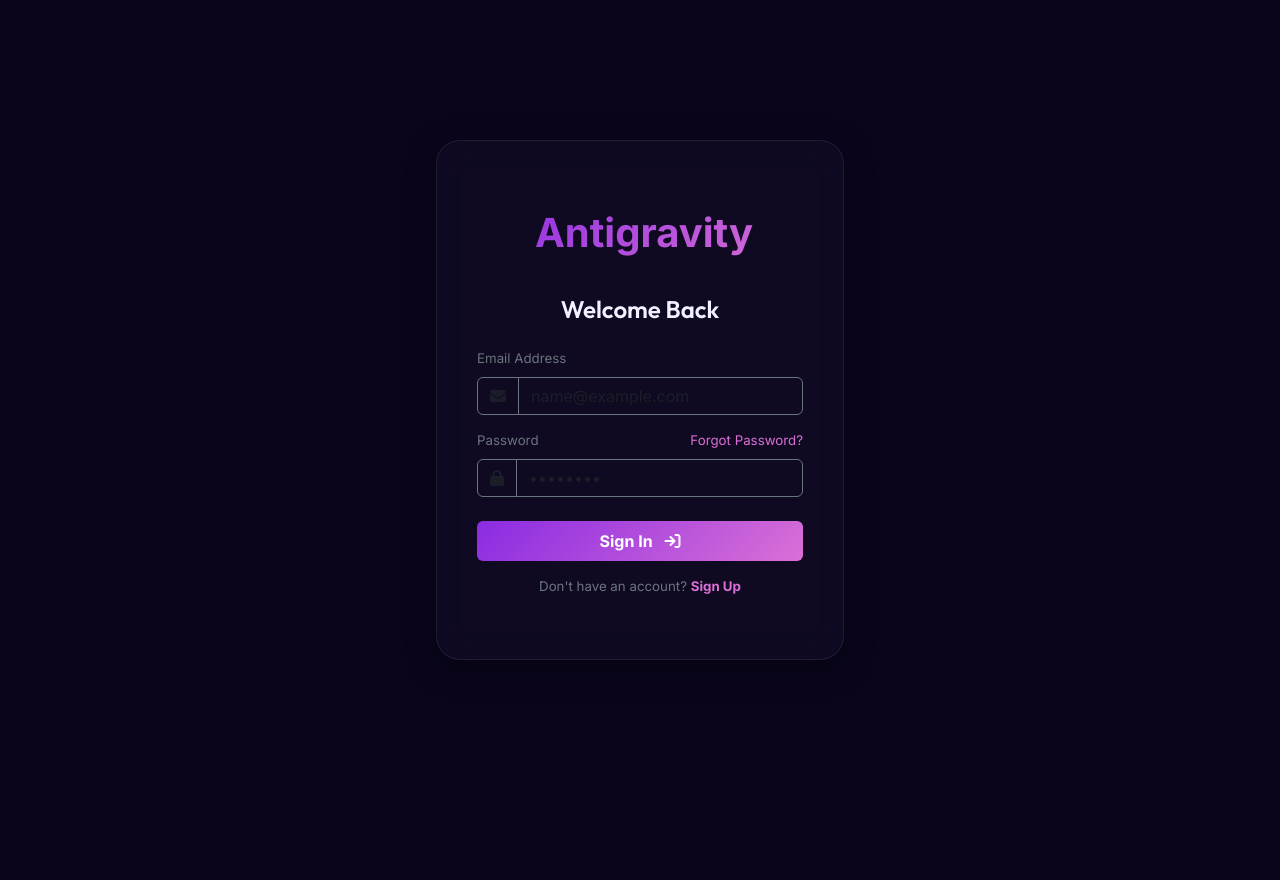
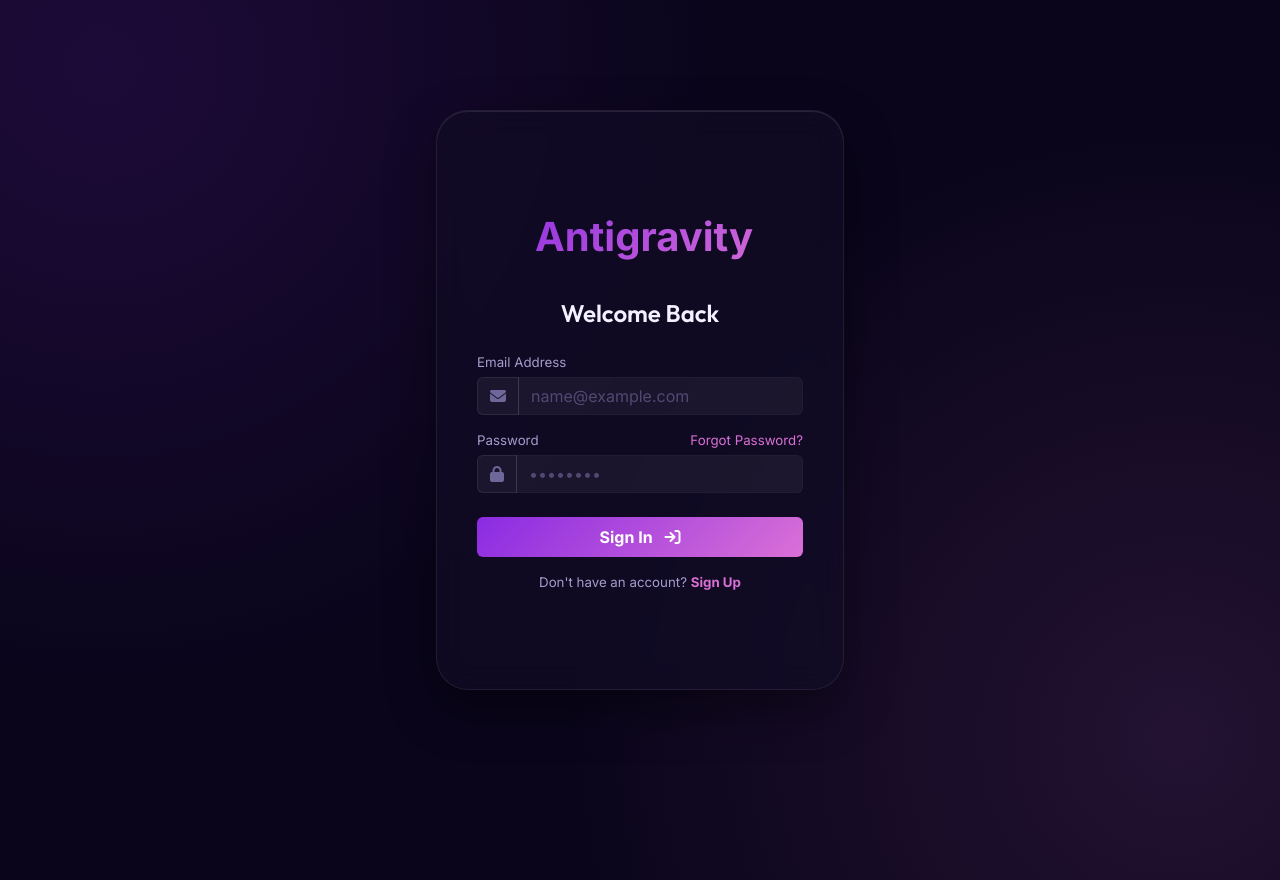
Before and after one commit to pranavjain1707/code.ai, a FastAPI app: page /auth in a window 1280 px wide; the page is wider, and only the part inside the window is pictured. Before the commit the page ends 660 px from the top of that part, so only its background shows below. Run offline with FastAPI, Linux system fonts and the light colour scheme.

Commit message:
Revamp auth layout with 3D parallax effects and unify light/dark theme variables for readable text

```diff
--- a/app/static/css/style.css
+++ b/app/static/css/style.css
@@ -23,6 +23,7 @@
     --shadow-sm: 0 2px 8px rgba(0, 0, 0, 0.2);
     --shadow-md: 0 8px 32px rgba(0, 0, 0, 0.3);
     --glass-blur: blur(16px);
+    --close-btn-filter: invert(1) grayscale(1) brightness(2);
 }
 
 [data-theme="light"] {
@@ -43,7 +44,9 @@
 
     --shadow-sm: 0 2px 8px rgba(18, 12, 43, 0.05);
     --shadow-md: 0 8px 32px rgba(18, 12, 43, 0.08);
+    --close-btn-filter: none;
 }
+
 
 /* Global Reset */
 * {
@@ -59,8 +62,29 @@ body {
     font-size: 0.95rem;
     height: 100vh;
     overflow: hidden;
+    position: relative;
     transition: background-color 0.4s ease, color 0.4s ease;
 }
+
+body::before {
+    content: '';
+    position: absolute;
+    top: -10%;
+    left: -10%;
+    width: 120%;
+    height: 120%;
+    background: radial-gradient(circle at 15% 15%, rgba(138, 43, 226, 0.15) 0%, transparent 40%),
+                radial-gradient(circle at 85% 85%, rgba(218, 112, 214, 0.12) 0%, transparent 40%);
+    z-index: -1;
+    pointer-events: none;
+    transition: background 0.4s ease;
+}
+
+[data-theme="light"] body::before {
+    background: radial-gradient(circle at 15% 15%, rgba(138, 43, 226, 0.05) 0%, transparent 40%),
+                radial-gradient(circle at 85% 85%, rgba(218, 112, 214, 0.04) 0%, transparent 40%);
+}
+
 
 h1, h2, h3, h4, h5, h6 {
     font-family: var(--font-heading);
@@ -405,7 +429,7 @@ h1, h2, h3, h4, h5, h6 {
     40% { transform: scale(1); }
 }
 
-/* Auth Cards (Flip effect) */
+/* Auth Cards (Flip effect & 3D Parallax) */
 .auth-container {
     height: 100vh;
     display: flex;
@@ -415,9 +439,29 @@ h1, h2, h3, h4, h5, h6 {
 }
 .auth-card {
     width: 420px;
-    border-radius: 1.5rem;
-    padding: 2.5rem;
+    border-radius: 2rem;
+    padding: 3rem 2.5rem;
     border: 1px solid var(--border-color);
+    box-shadow: 0 20px 50px rgba(0, 0, 0, 0.4),
+                inset 0 1px 0 rgba(255, 255, 255, 0.1);
+    transform-style: preserve-3d;
+    transition: transform 0.5s cubic-bezier(0.175, 0.885, 0.32, 1.275),
+                box-shadow 0.3s ease,
+                border-color 0.3s ease;
+}
+[data-theme="light"] .auth-card {
+    box-shadow: 0 20px 50px rgba(18, 12, 43, 0.08),
+                inset 0 1px 0 rgba(255, 255, 255, 0.6);
+}
+.auth-card:hover {
+    box-shadow: 0 30px 60px rgba(0, 0, 0, 0.5),
+                0 0 30px rgba(138, 43, 226, 0.25);
+    border-color: rgba(138, 43, 226, 0.3);
+}
+[data-theme="light"] .auth-card:hover {
+    box-shadow: 0 30px 60px rgba(18, 12, 43, 0.12),
+                0 0 30px rgba(121, 28, 207, 0.15);
+    border-color: rgba(121, 28, 207, 0.25);
 }
 .auth-logo {
     font-size: 2.5rem;
@@ -427,7 +471,87 @@ h1, h2, h3, h4, h5, h6 {
     background: var(--accent-gradient);
     -webkit-background-clip: text;
     -webkit-text-fill-color: transparent;
+    transform: translateZ(50px);
 }
+
+/* 3D Depth / Parallax Layers */
+.pop-3d {
+    transform: translateZ(30px);
+}
+.pop-3d-lg {
+    transform: translateZ(45px);
+}
+
+/* Dynamic Close Buttons (Modals & Sidebar) */
+.btn-close {
+    filter: var(--close-btn-filter) !important;
+    opacity: 0.8;
+    transition: opacity 0.2s ease;
+}
+.btn-close:hover {
+    opacity: 1.0;
+}
+
+/* Dynamic Forms & Input Styles */
+.form-control {
+    background-color: var(--bg-surface) !important;
+    color: var(--text-primary) !important;
+    border-color: var(--border-color) !important;
+    transition: border-color 0.2s ease, box-shadow 0.2s ease, background-color 0.2s ease !important;
+}
+.form-control::placeholder {
+    color: var(--text-muted) !important;
+    opacity: 0.65;
+}
+.form-control:focus {
+    background-color: rgba(255, 255, 255, 0.02) !important;
+    color: var(--text-primary) !important;
+    border-color: var(--accent-primary) !important;
+    box-shadow: 0 0 8px rgba(138, 43, 226, 0.25) !important;
+}
+[data-theme="light"] .form-control:focus {
+    background-color: rgba(0, 0, 0, 0.01) !important;
+    box-shadow: 0 0 8px rgba(121, 28, 207, 0.18) !important;
+}
+
+/* Form Select Styling */
+.form-select {
+    background-color: var(--bg-secondary) !important;
+    color: var(--text-primary) !important;
+    border-color: var(--border-color) !important;
+    backdrop-filter: var(--glass-blur);
+}
+.form-select option {
+    background-color: var(--bg-primary) !important;
+    color: var(--text-primary) !important;
+}
+.form-select:focus {
+    border-color: var(--accent-primary) !important;
+    box-shadow: 0 0 8px rgba(138, 43, 226, 0.2) !important;
+}
+.input-group-text {
+    background-color: var(--bg-surface) !important;
+    border-color: var(--border-color) !important;
+    color: var(--text-muted) !important;
+}
+
+/* Theme utility helpers */
+.theme-text-primary {
+    color: var(--text-primary) !important;
+}
+.theme-text-secondary {
+    color: var(--text-secondary) !important;
+}
+.theme-text-muted {
+    color: var(--text-muted) !important;
+}
+.theme-border {
+    border-color: var(--border-color) !important;
+}
+.theme-bg-surface {
+    background-color: var(--bg-surface) !important;
+}
+
 
 /* Syntax Highlighting overrides */
 pre {
--- a/app/templates/auth.html
+++ b/app/templates/auth.html
@@ -1,6 +1,11 @@
 <!DOCTYPE html>
-<html lang="en" data-theme="dark">
+<html lang="en">
 <head>
+    <script>
+        // Apply theme immediately to avoid flash of dark/light theme
+        const savedTheme = localStorage.getItem('theme') || 'dark';
+        document.documentElement.setAttribute('data-theme', savedTheme);
+    </script>
     <meta charset="UTF-8">
     <meta name="viewport" content="width=device-width, initial-scale=1.0">
     <title>Login - Local AI Chatbot (Docker)</title>
@@ -12,15 +17,15 @@
     <link rel="stylesheet" href="/static/css/style.css">
     <style>
         .auth-wrapper {
-            perspective: 1000px;
+            perspective: 1200px;
             width: 100%;
             max-width: 440px;
         }
         .flip-container {
-            transition: transform 0.6s;
+            transition: transform 0.8s cubic-bezier(0.175, 0.885, 0.32, 1.275);
             transform-style: preserve-3d;
             position: relative;
-            min-height: 520px;
+            min-height: 580px;
         }
         .flip-container.flipped {
             transform: rotateY(180deg);
@@ -32,10 +37,12 @@
             left: 0;
             width: 100%;
             height: 100%;
+            transform-style: preserve-3d; /* Required for 3D translation inside cards */
         }
         .card-back {
             transform: rotateY(180deg);
         }
+
     </style>
 </head>
 <body class="auth-container">
@@ -45,80 +52,80 @@
 
             <!-- LOGIN CARD (FRONT) -->
             <div class="card-front auth-card glass-panel d-flex flex-column justify-content-center">
-                <div class="auth-logo"><i class="fa-solid fa-brain-circuit me-2"></i>Antigravity</div>
-                <h4 class="text-center mb-4">Welcome Back</h4>
+                <div class="auth-logo pop-3d-lg"><i class="fa-solid fa-brain-circuit me-2"></i>Antigravity</div>
+                <h4 class="text-center theme-text-primary mb-4 pop-3d">Welcome Back</h4>
 
                 <div id="loginAlert" class="alert alert-danger d-none py-2" role="alert"></div>
 
-                <form id="loginForm">
+                <form id="loginForm" class="pop-3d">
                     <div class="mb-3">
-                        <label for="loginEmail" class="form-label text-secondary small">Email Address</label>
+                        <label for="loginEmail" class="form-label theme-text-secondary small mb-1">Email Address</label>
                         <div class="input-group">
-                            <span class="input-group-text bg-transparent border-secondary text-muted"><i class="fa-solid fa-envelope"></i></span>
-                            <input type="email" class="form-control bg-transparent border-secondary text-white" id="loginEmail" placeholder="name@example.com" required>
+                            <span class="input-group-text bg-transparent"><i class="fa-solid fa-envelope"></i></span>
+                            <input type="email" class="form-control bg-transparent" id="loginEmail" placeholder="name@example.com" required>
                         </div>
                     </div>
 
                     <div class="mb-4">
-                        <div class="d-flex justify-content-between">
-                            <label for="loginPassword" class="form-label text-secondary small">Password</label>
-                            <a href="#" class="small text-decoration-none text-accent" id="forgotBtn" style="color: var(--accent-secondary)">Forgot Password?</a>
+                        <div class="d-flex justify-content-between align-items-center mb-1">
+                            <label for="loginPassword" class="form-label theme-text-secondary small mb-0">Password</label>
+                            <a href="#" class="small text-decoration-none" id="forgotBtn" style="color: var(--accent-secondary)">Forgot Password?</a>
                         </div>
                         <div class="input-group">
-                            <span class="input-group-text bg-transparent border-secondary text-muted"><i class="fa-solid fa-lock"></i></span>
-                            <input type="password" class="form-control bg-transparent border-secondary text-white" id="loginPassword" placeholder="••••••••" required>
+                            <span class="input-group-text bg-transparent"><i class="fa-solid fa-lock"></i></span>
+                            <input type="password" class="form-control bg-transparent" id="loginPassword" placeholder="••••••••" required>
                         </div>
                     </div>
 
-                    <button type="submit" class="btn w-100 text-white fw-bold py-2 mb-3" style="background: var(--accent-gradient); border: none;">
+                    <button type="submit" class="btn w-100 text-white fw-bold py-2 mb-3 pop-3d" style="background: var(--accent-gradient); border: none;">
                         Sign In <i class="fa-solid fa-arrow-right-to-bracket ms-2"></i>
                     </button>
                 </form>
 
-                <p class="text-center text-secondary small mb-0">
+                <p class="text-center theme-text-secondary small mb-0 pop-3d">
                     Don't have an account? <a href="#" class="text-decoration-none fw-bold" id="toSignup" style="color: var(--accent-secondary)">Sign Up</a>
                 </p>
             </div>
 
             <!-- SIGNUP CARD (BACK) -->
             <div class="card-back auth-card glass-panel d-flex flex-column justify-content-center">
-                <div class="auth-logo"><i class="fa-solid fa-brain-circuit me-2"></i>Antigravity</div>
-                <h4 class="text-center mb-4">Create Account</h4>
+                <div class="auth-logo pop-3d-lg"><i class="fa-solid fa-brain-circuit me-2"></i>Antigravity</div>
+                <h4 class="text-center theme-text-primary mb-4 pop-3d">Create Account</h4>
 
                 <div id="signupAlert" class="alert alert-danger d-none py-2" role="alert"></div>
                 <div id="signupSuccess" class="alert alert-success d-none py-2" role="alert"></div>
 
-                <form id="signupForm">
+                <form id="signupForm" class="pop-3d">
                     <div class="mb-3">
-                        <label for="signupUsername" class="form-label text-secondary small">Username</label>
+                        <label for="signupUsername" class="form-label theme-text-secondary small mb-1">Username</label>
                         <div class="input-group">
-                            <span class="input-group-text bg-transparent border-secondary text-muted"><i class="fa-solid fa-user"></i></span>
-                            <input type="text" class="form-control bg-transparent border-secondary text-white" id="signupUsername" placeholder="johndoe" required>
+                            <span class="input-group-text bg-transparent"><i class="fa-solid fa-user"></i></span>
+                            <input type="text" class="form-control bg-transparent" id="signupUsername" placeholder="johndoe" required>
                         </div>
                     </div>
 
                     <div class="mb-3">
-                        <label for="signupEmail" class="form-label text-secondary small">Email Address</label>
+                        <label for="signupEmail" class="form-label theme-text-secondary small mb-1">Email Address</label>
                         <div class="input-group">
-                            <span class="input-group-text bg-transparent border-secondary text-muted"><i class="fa-solid fa-envelope"></i></span>
-                            <input type="email" class="form-control bg-transparent border-secondary text-white" id="signupEmail" placeholder="name@example.com" required>
+                            <span class="input-group-text bg-transparent"><i class="fa-solid fa-envelope"></i></span>
+                            <input type="email" class="form-control bg-transparent" id="signupEmail" placeholder="name@example.com" required>
                         </div>
                     </div>
 
                     <div class="mb-4">
-                        <label for="signupPassword" class="form-label text-secondary small">Password (Min. 6 characters)</label>
+                        <label for="signupPassword" class="form-label theme-text-secondary small mb-1">Password (Min. 6 chars)</label>
                         <div class="input-group">
-                            <span class="input-group-text bg-transparent border-secondary text-muted"><i class="fa-solid fa-lock"></i></span>
-                            <input type="password" class="form-control bg-transparent border-secondary text-white" id="signupPassword" placeholder="••••••••" minlength="6" required>
+                            <span class="input-group-text bg-transparent"><i class="fa-solid fa-lock"></i></span>
+                            <input type="password" class="form-control bg-transparent" id="signupPassword" placeholder="••••••••" minlength="6" required>
                         </div>
                     </div>
 
-                    <button type="submit" class="btn w-100 text-white fw-bold py-2 mb-3" style="background: var(--accent-gradient); border: none;">
+                    <button type="submit" class="btn w-100 text-white fw-bold py-2 mb-3 pop-3d" style="background: var(--accent-gradient); border: none;">
                         Sign Up <i class="fa-solid fa-user-plus ms-2"></i>
                     </button>
                 </form>
 
-                <p class="text-center text-secondary small mb-0">
+                <p class="text-center theme-text-secondary small mb-0 pop-3d">
                     Already have an account? <a href="#" class="text-decoration-none fw-bold" id="toLogin" style="color: var(--accent-secondary)">Sign In</a>
                 </p>
             </div>
```
Also changed, not shown: app/templates/index.html (+36 -36 lines).
